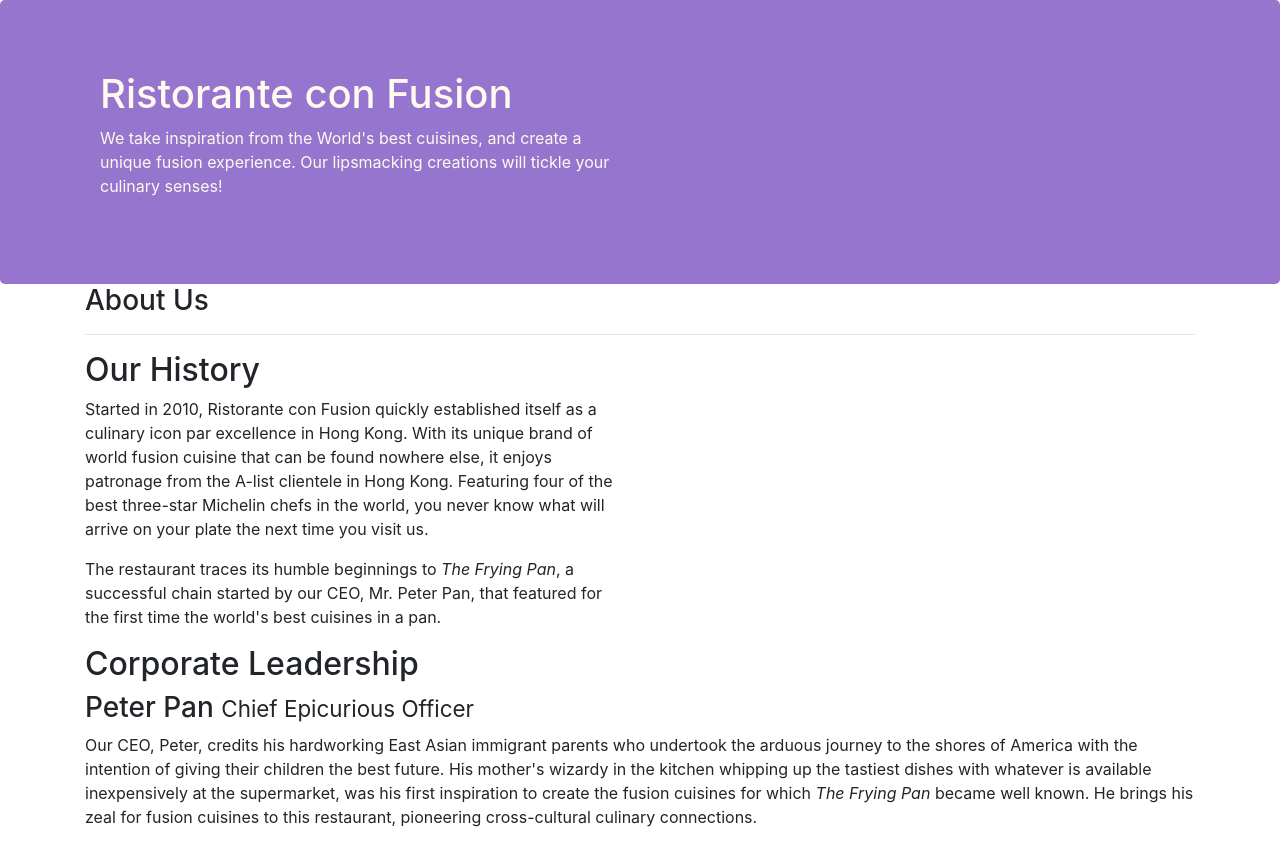
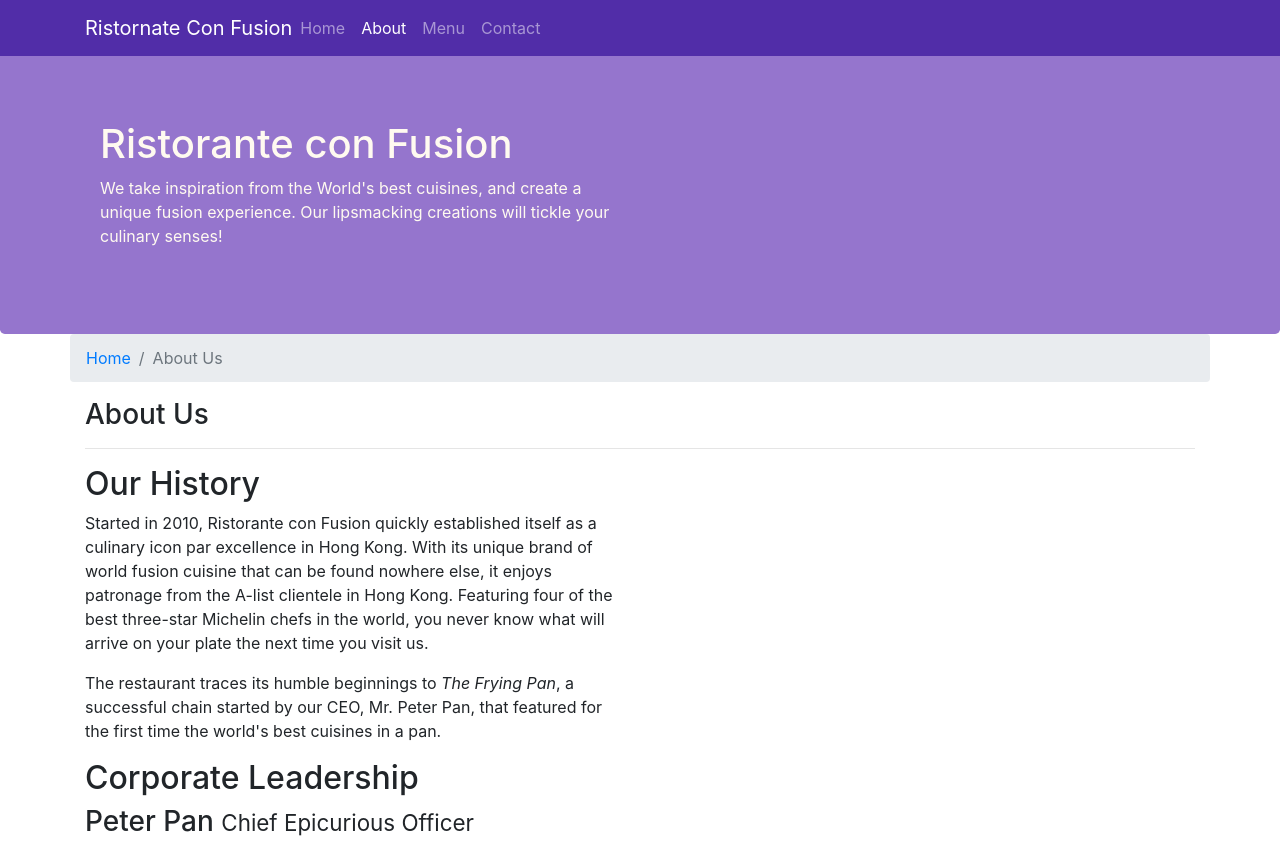
Before and after one commit to Atik33/Getting-Started-with-Bootstrap, a website: page aboutus.html in a window 1280 px wide. Shown: the top 842 px of the page. Drawn offline with nearby package versions, Linux system fonts and the light colour scheme.

Commit message:
Navbar and Breadcrumbs

```diff
--- a/aboutus.html
+++ b/aboutus.html
@@ -9,6 +9,22 @@
 </head>
 
 <body>
+    <nav class="navbar navbar-dark navbar-expand-sm fixed-top">
+        <div class="container">
+            <button class="navbar-toggler" type="button" data-toggle="collapse" data-target="#Navbar">
+                <span class="navbar-toggler-icon"></span>
+            </button>
+            <a class="navbar-brand mr-auto" href="index.html">Ristornate Con Fusion </a>
+            <div class="collapse navbar-collapse" id="Navbar">
+                <ul class="navbar-nav mr-auto">
+                    <li class="nav-item"><a class="nav-link" href="index.html">Home</a></li>
+                    <li class="nav-item active"><a class="nav-link" href="#">About</a></li>
+                    <li class="nav-item"><a class="nav-link" href="#">Menu</a></li>
+                    <li class="nav-item"><a class="nav-link" href="#">Contact</a></li>
+                </ul>
+            </div>
+        </div>
+    </nav>
 
     <header class="jumbotron">
         <div class="container">
@@ -24,8 +40,12 @@
     </header>
 
     <div class="container">
-        <div>
-            <div>
+        <div class="row">
+            <ol class="col-12 breadcrumb">
+                <li class="breadcrumb-item"><a href="index.html">Home</a></li>
+                <li class="breadcrumb-item active">About Us</li>
+            </ol>
+            <div class="col-12">
                <h3>About Us</h3>
                <hr>
             </div>
@@ -64,7 +84,7 @@
                 <div class="col-4 offset-1 col-sm-2">
                     <h5>Links</h5>
                     <ul class="list-unstyled">
-                        <li><a href="#">Home</a></li>
+                        <li><a href="index.html">Home</a></li>
                         <li><a href="#">About</a></li>
                         <li><a href="#">Menu</a></li>
                         <li><a href="#">Contact</a></li>
--- a/css/styles.css
+++ b/css/styles.css
@@ -24,3 +24,10 @@ address{
     font-size: 80%;
     color: #0F0F0F;
 }
+body{
+    padding: 50px 0px 0px 0px;
+    z-index: 0;
+}
+.navbar-dark{
+    background: #512DA8;
+}
```
Also changed, not shown: index.html (+17 -1 lines).
